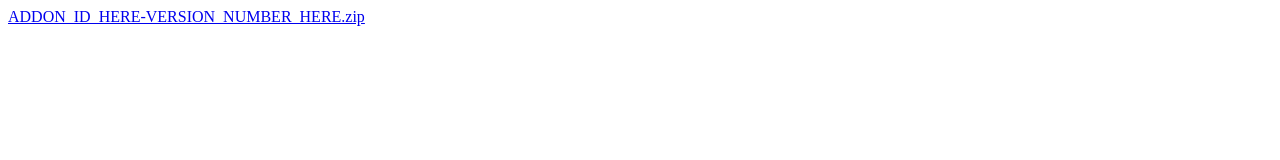
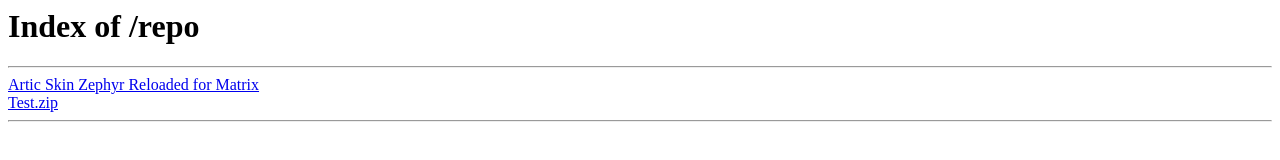
Before and after one commit to cmf235/cmf235, a plain HTML site: page index.html in a window 1280 px wide. Drawn offline with Linux system fonts and the light colour scheme.

Commit message:
Update index.html

```diff
--- a/index.html
+++ b/index.html
@@ -1 +1,9 @@
-<a href="ADDON_ID_HERE-VERSION_NUMBER_HERE.zip">ADDON_ID_HERE-VERSION_NUMBER_HERE.zip</a>
+<html><head><meta http-equiv="Content-Type" content="text/html; charset=windows-1252"><title>Index of /repo</title></head>
+<body bgcolor="white">
+<h1>Index of /repo</h1><hr>
+<a href="repository.matrix.beatmasterrs-1.1.zip">Artic Skin Zephyr Reloaded for Matrix</a>
+<br>
+<a href="test.zip">Test.zip</a>
+<hr>
+
+</body></html>
```
